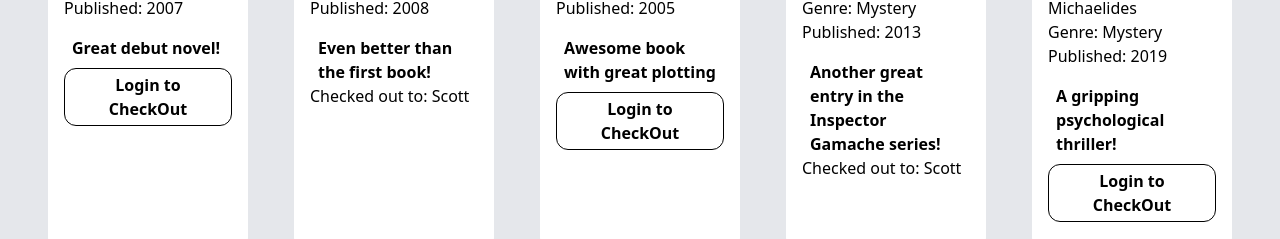
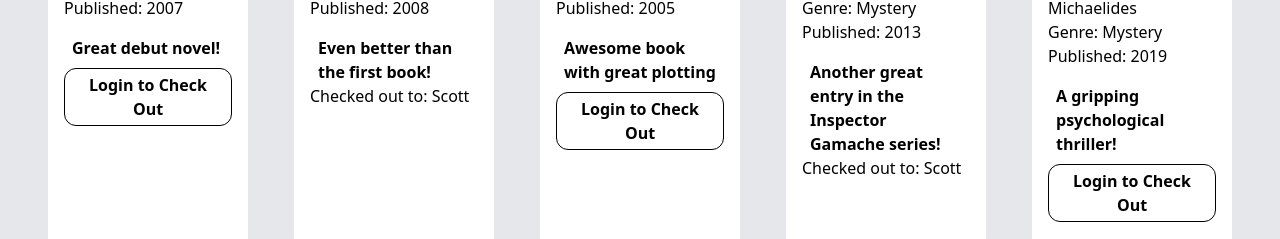
Before and after one commit to sh398697/phase2-group-project, a React (Create React App) app in the folder phase2-group-project/: page / in a window 1280 px wide. Shown: the part 713-952 px from the top of the page. Built offline with nearby package versions, Linux system fonts and the light colour scheme; data requests are answered from the project's data file.

Commit message:
Fixed type on Login to Check Out button

```diff
--- a/phase2-group-project/src/components/BookCard.js
+++ b/phase2-group-project/src/components/BookCard.js
@@ -32,7 +32,7 @@ function BookCard({book, removeBookFromState, currentUser, checkOutBook,}) {
           {(currentUser === "admin")? (<button type="button" onClick={()=>handleDelete(book.id)}>Remove Book</button>) : (null)}
           { book.owner ? (<div>Checked out to: {book.owner}</div>) : (null)}
           { (isLoggedIn && !book.owner) ? (<button onClick={handleCheckOutClick}>Check Me Out</button>) : (null)}
-          { (!isLoggedIn && !book.owner) ? (<button><NavLink to="/login" exact>Login to CheckOut</NavLink></button>) : (null)}
+          { (!isLoggedIn && !book.owner) ? (<button><NavLink to="/login" exact>Login to Check Out</NavLink></button>) : (null)}
       </div>
     );
 }
```
